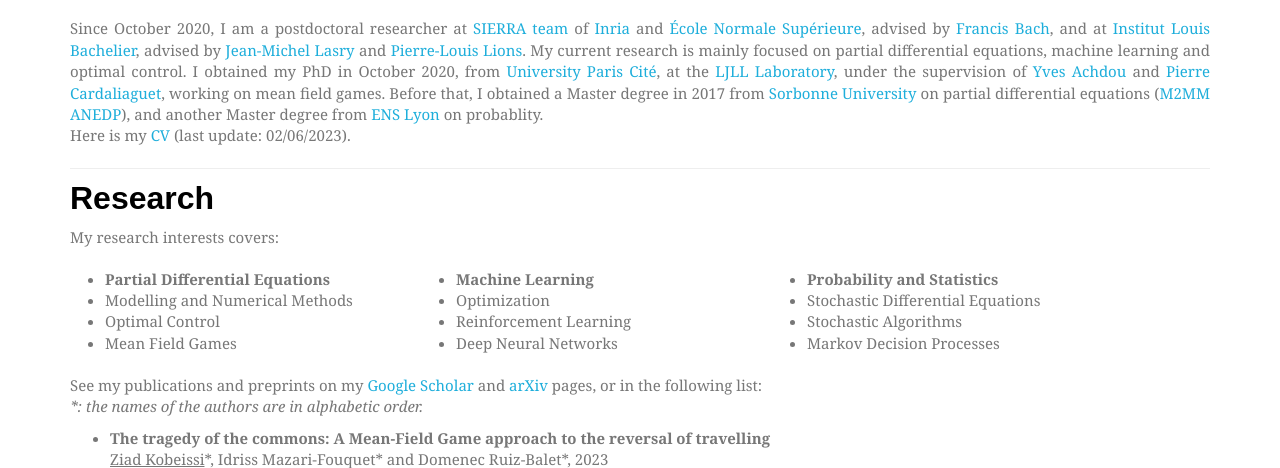
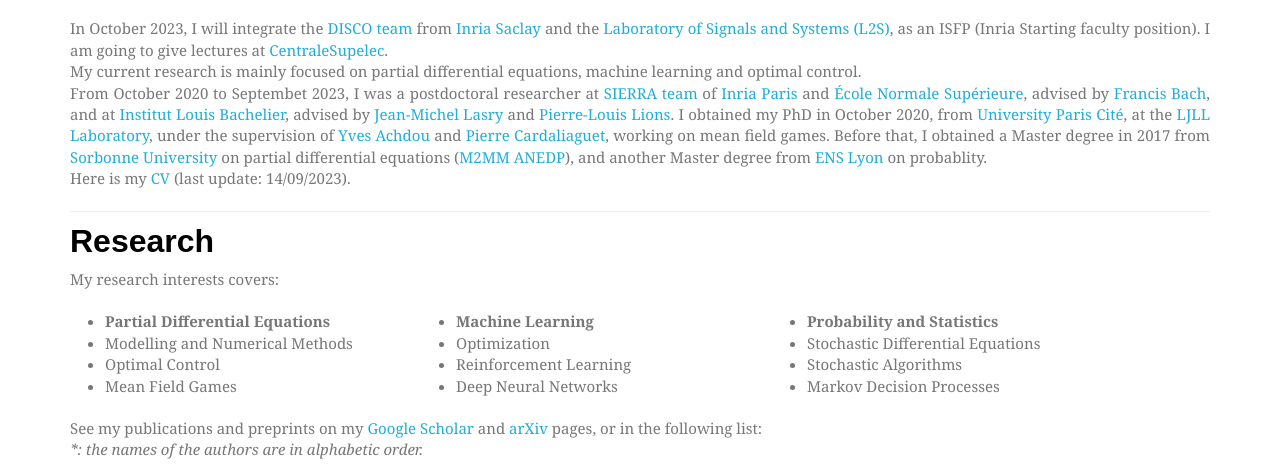
Before and after one commit to ziadkobeissi/ziadkobeissi.github.io, a plain HTML site: page index.html in a window 1280 px wide. Shown: the part 282-750 px from the top of the page. Drawn offline with Linux system fonts and the light colour scheme; files whose address does not match are found by name; a web font is replaced by a local one.

Commit message:
14/09/23: mise à jour du site avec réference à DISCO et nouveau CV

```diff
--- a/index.html
+++ b/index.html
@@ -85,17 +85,27 @@
         </div> <!-- end of Aboutme -->
 
          <p align="justify">
-         Since October 2020, I am a postdoctoral researcher
+         In October 2023,
+         I will integrate
+         the <a href="https://team.inria.fr/disco/">DISCO team</a>
+         from <a href="https://www.inria.fr/en/inria-saclay-centre">Inria Saclay</a>
+         and the <a href="https://l2s.centralesupelec.fr/en/">Laboratory of Signals and Systems (L2S)</a>,
+         as an ISFP (Inria Starting faculty position).
+         I am going to give lectures at
+         <a href="https://www.inria.fr/en/inria-paris-centre">CentraleSupelec</a>.
+         <br>
+         My current research is mainly focused on partial differential equations,
+         machine learning and optimal control.
+         <br>
+         From October 2020 to Septembet 2023, I was a postdoctoral researcher
          at <a href="https://www.di.ens.fr/sierra/">SIERRA team</a>
-         of <a href="http://www.inria.fr/">Inria</a>
+         of <a href="https://www.inria.fr/en/inria-paris-centre">Inria Paris</a>
          and <a href="http://www.ens.fr">&Eacute;cole Normale Sup&eacute;rieure</a>,
          advised by <a href="https://www.di.ens.fr/~fbach/">Francis Bach</a>,
          and at <a href="https://www.institutlouisbachelier.org/">Institut Louis Bachelier</a>,
          advised by <a href="https://scholar.google.fr/citations?user=qxGYNZIAAAAJ&hl=fr">Jean-Michel Lasry</a>
          and
          <a href="https://dauphine.psl.eu/en/research/resume-database/lions-pierre-louis">Pierre-Louis Lions</a>.
-         My current research is mainly focused on partial differential equations,
-         machine learning and optimal control.
          I obtained my PhD in October 2020,
          from <a href="https://u-paris.fr/en/">University Paris Cité</a>,
          at the <a href="https://www.ljll.math.upmc.fr/en/">LJLL Laboratory</a>,
@@ -109,7 +119,7 @@
          and another Master degree from
          <a href="http://www.ens-lyon.fr/">ENS Lyon</a> on probablity.
          <br>
-         Here is my <a href="files/ZK_CV.pdf">CV</a> (last update: 02/06/2023).
+         Here is my <a href="files/ZK_CV.pdf">CV</a> (last update: 14/09/2023).
          </p>
         <hr>
 
```
Also changed, not shown: 1 other file.
